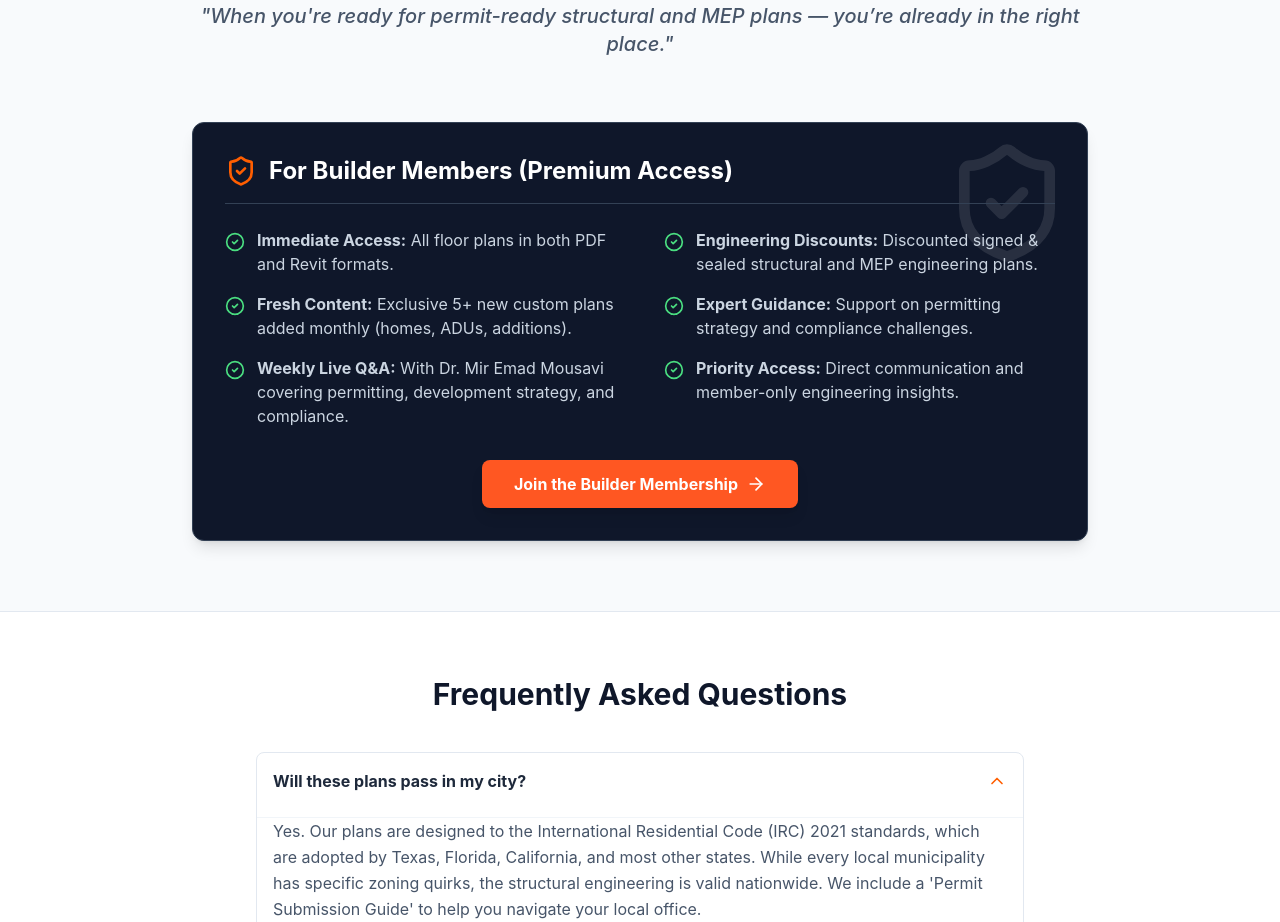
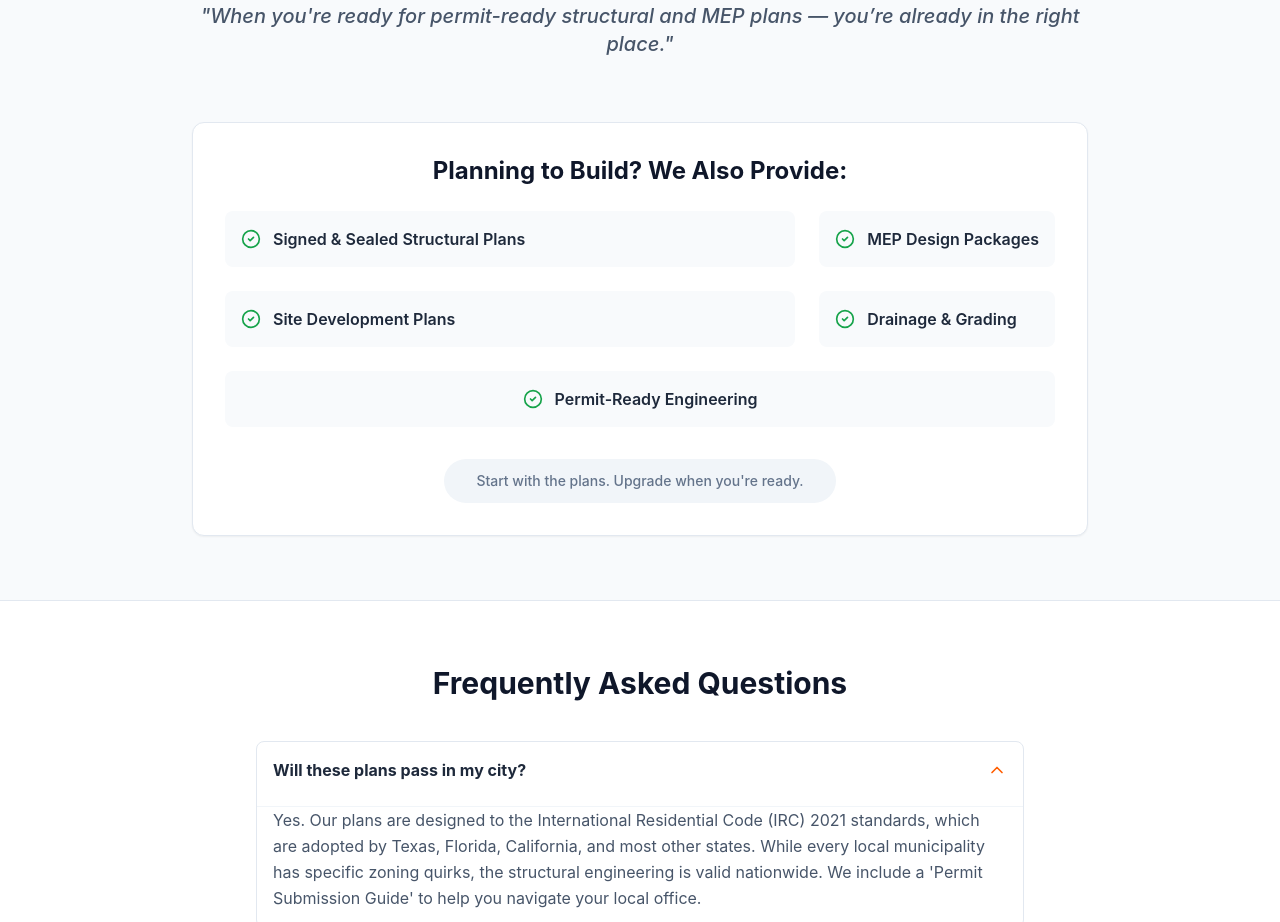
Before and after one commit to Founditmarketing/Texas-Structural-Engineers-Tripwire, a React (Vite) app: page / in a window 1280 px wide. Shown: the part 5020-5942 px from the top of the page. Built offline with nearby package versions, Linux system fonts and the light colour scheme.

Commit message:
Rewrite Home.tsx to finalize all content updates

```diff
--- a/src/pages/Home.tsx
+++ b/src/pages/Home.tsx
@@ -432,57 +432,33 @@ export const Home: React.FC = () => {
                         </p>
                     </div>
 
-                    <div className="bg-slate-900 text-white p-8 rounded-xl shadow-lg border border-slate-700 inline-block text-left w-full max-w-4xl relative overflow-hidden">
-                        <div className="absolute top-0 right-0 p-4 opacity-10">
-                            <ShieldCheck className="w-32 h-32 text-white" />
-                        </div>
-
-                        <div className="relative z-10">
-                            <div className="flex items-center gap-3 mb-6 border-b border-slate-700 pb-4">
-                                <ShieldCheck className="w-8 h-8 text-safety-orange" />
-                                <h3 className="text-2xl font-bold">For Builder Members (Premium Access)</h3>
+                    <div className="bg-white p-8 rounded-xl shadow-sm border border-slate-200 inline-block text-left max-w-4xl w-full">
+                        <h3 className="text-2xl font-bold text-slate-900 mb-6 text-center">Planning to Build? We Also Provide:</h3>
+                        <div className="grid grid-cols-1 md:grid-cols-2 lg:grid-cols-3 gap-6">
+                            <div className="flex items-center gap-3 p-4 bg-slate-50 rounded-lg">
+                                <CheckCircle2 className="w-5 h-5 text-green-600 flex-shrink-0" />
+                                <span className="font-semibold text-slate-800">Signed & Sealed Structural Plans</span>
                             </div>
-
-                            <div className="grid md:grid-cols-2 gap-x-12 gap-y-6">
-                                <div className="space-y-4">
-                                    <li className="flex items-start gap-3 list-none">
-                                        <CheckCircle2 className="w-5 h-5 text-green-400 flex-shrink-0 mt-1" />
-                                        <span className="text-slate-300"><strong>Immediate Access:</strong> All floor plans in both PDF and Revit formats.</span>
-                                    </li>
-                                    <li className="flex items-start gap-3 list-none">
-                                        <CheckCircle2 className="w-5 h-5 text-green-400 flex-shrink-0 mt-1" />
-                                        <span className="text-slate-300"><strong>Fresh Content:</strong> Exclusive 5+ new custom plans added monthly (homes, ADUs, additions).</span>
-                                    </li>
-                                    <li className="flex items-start gap-3 list-none">
-                                        <CheckCircle2 className="w-5 h-5 text-green-400 flex-shrink-0 mt-1" />
-                                        <span className="text-slate-300"><strong>Weekly Live Q&A:</strong> With Dr. Mir Emad Mousavi covering permitting, development strategy, and compliance.</span>
-                                    </li>
-                                </div>
-                                <div className="space-y-4">
-                                    <li className="flex items-start gap-3 list-none">
-                                        <CheckCircle2 className="w-5 h-5 text-green-400 flex-shrink-0 mt-1" />
-                                        <span className="text-slate-300"><strong>Engineering Discounts:</strong> Discounted signed & sealed structural and MEP engineering plans.</span>
-                                    </li>
-                                    <li className="flex items-start gap-3 list-none">
-                                        <CheckCircle2 className="w-5 h-5 text-green-400 flex-shrink-0 mt-1" />
-                                        <span className="text-slate-300"><strong>Expert Guidance:</strong> Support on permitting strategy and compliance challenges.</span>
-                                    </li>
-                                    <li className="flex items-start gap-3 list-none">
-                                        <CheckCircle2 className="w-5 h-5 text-green-400 flex-shrink-0 mt-1" />
-                                        <span className="text-slate-300"><strong>Priority Access:</strong> Direct communication and member-only engineering insights.</span>
-                                    </li>
-                                </div>
+                            <div className="flex items-center gap-3 p-4 bg-slate-50 rounded-lg">
+                                <CheckCircle2 className="w-5 h-5 text-green-600 flex-shrink-0" />
+                                <span className="font-semibold text-slate-800">MEP Design Packages</span>
                             </div>
-
-                            <div className="mt-8 text-center">
-                                <button
-                                    onClick={scrollToPricing}
-                                    className="bg-safety-orange hover:bg-safety-orange-hover text-white font-bold py-3 px-8 rounded-lg shadow-lg transition-all inline-flex items-center gap-2"
-                                >
-                                    Join the Builder Membership <ArrowRight className="w-5 h-5" />
-                                </button>
+                            <div className="flex items-center gap-3 p-4 bg-slate-50 rounded-lg">
+                                <CheckCircle2 className="w-5 h-5 text-green-600 flex-shrink-0" />
+                                <span className="font-semibold text-slate-800">Site Development Plans</span>
+                            </div>
+                            <div className="flex items-center gap-3 p-4 bg-slate-50 rounded-lg">
+                                <CheckCircle2 className="w-5 h-5 text-green-600 flex-shrink-0" />
+                                <span className="font-semibold text-slate-800">Drainage & Grading</span>
+                            </div>
+                            <div className="flex items-center gap-3 p-4 bg-slate-50 rounded-lg col-span-full md:col-span-2 lg:col-span-2 justify-center">
+                                <CheckCircle2 className="w-5 h-5 text-green-600 flex-shrink-0" />
+                                <span className="font-semibold text-slate-800">Permit-Ready Engineering</span>
                             </div>
                         </div>
+                        <p className="text-center text-slate-500 text-sm mt-8 font-medium bg-slate-100 py-3 rounded-full inline-block px-8 mx-auto table">
+                            Start with the plans. Upgrade when you're ready.
+                        </p>
                     </div>
                 </div>
             </section>
```
